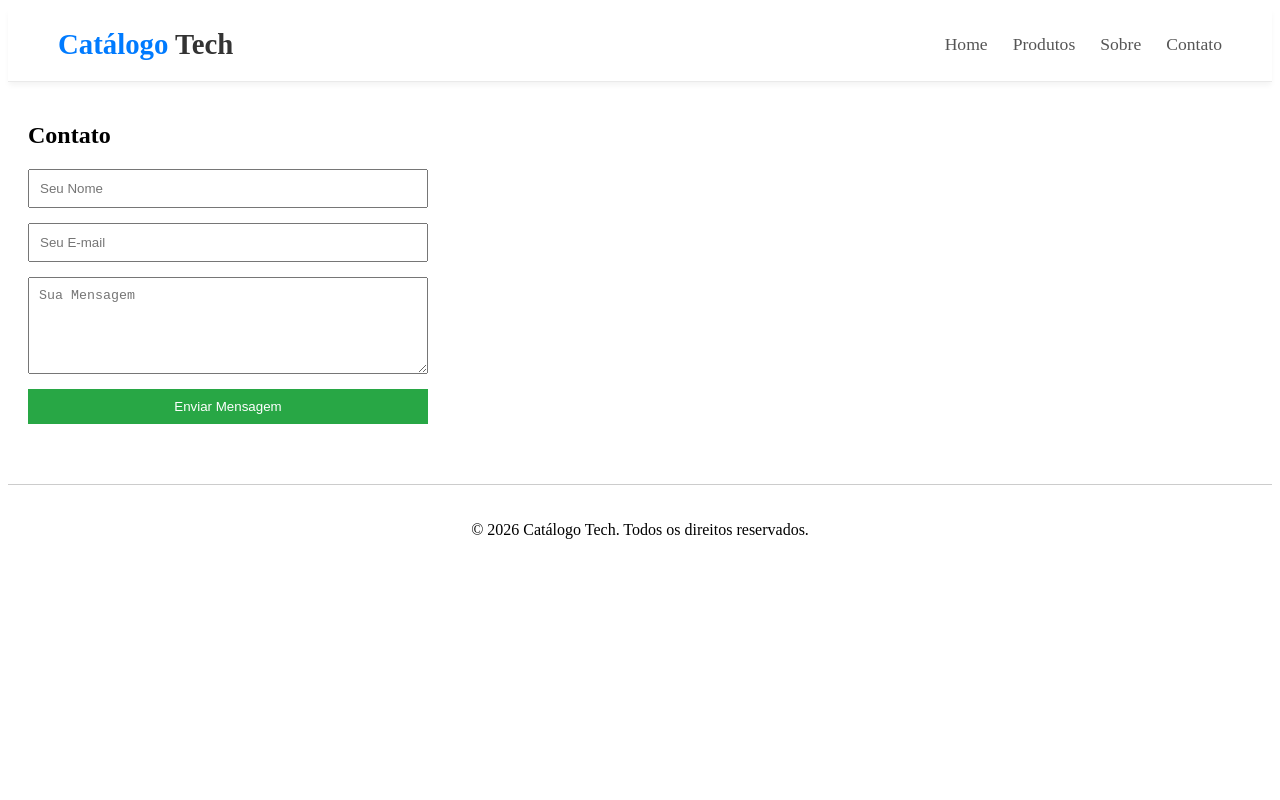
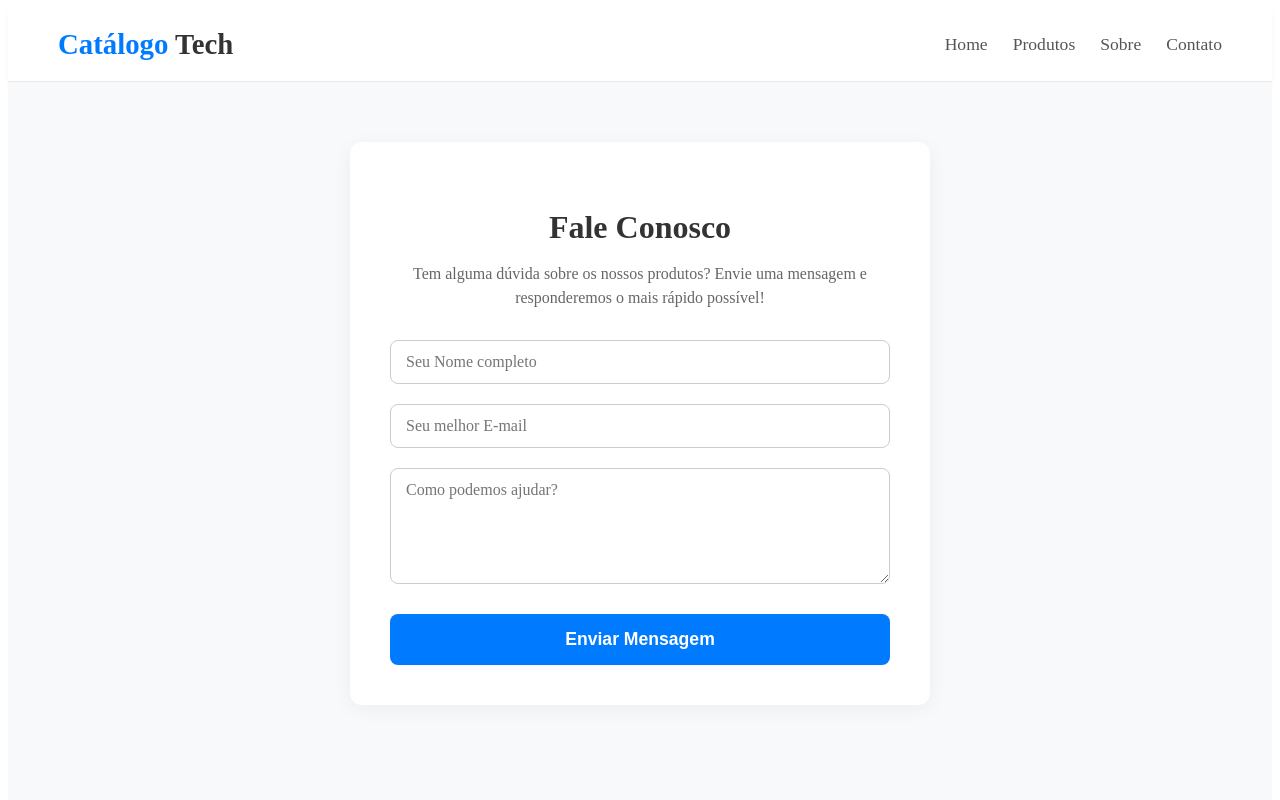
Before and after one commit to miguelgosbr/Atividade-07-11, a React (Vite) app in the folder atividade-react/: page /contato in a window 1280 px wide. Shown: the top 800 px of the page. Built offline with nearby package versions, Linux system fonts and the light colour scheme.

Commit message:
style: modernizacao do formulario de contato com layout em card e inputs estilizados

```diff
--- a/atividade-react/src/pages/Contato.jsx
+++ b/atividade-react/src/pages/Contato.jsx
@@ -1,13 +1,47 @@
 export default function Contato() {
+  const inputStyle = {
+    padding: '12px 15px',
+    border: '1px solid #ccc',
+    borderRadius: '8px',
+    fontSize: '1rem',
+    outline: 'none',
+    fontFamily: 'inherit'
+  };
+
   return (
-    <main style={{ padding: '20px' }}>
-      <h2>Contato</h2>
-      <form style={{ display: 'flex', flexDirection: 'column', gap: '15px', maxWidth: '400px' }}>
-        <input type="text" placeholder="Seu Nome" required style={{ padding: '10px' }} />
-        <input type="email" placeholder="Seu E-mail" required style={{ padding: '10px' }} />
-        <textarea placeholder="Sua Mensagem" required rows="5" style={{ padding: '10px' }}></textarea>
-        <button type="submit" style={{ padding: '10px', backgroundColor: '#28a745', color: 'white', border: 'none', cursor: 'pointer' }}>Enviar Mensagem</button>
-      </form>
+    <main style={{ padding: '60px 20px', display: 'flex', flexDirection: 'column', alignItems: 'center', backgroundColor: '#f8f9fa', minHeight: '80vh' }}>
+      <div style={{
+        backgroundColor: '#fff',
+        padding: '40px',
+        borderRadius: '12px',
+        boxShadow: '0 4px 20px rgba(0,0,0,0.05)',
+        width: '100%',
+        maxWidth: '500px'
+      }}>
+        <h2 style={{ textAlign: 'center', marginBottom: '15px', color: '#333', fontSize: '2rem' }}>Fale Conosco</h2>
+        <p style={{ textAlign: 'center', color: '#666', marginBottom: '30px', lineHeight: '1.5' }}>
+          Tem alguma dúvida sobre os nossos produtos? Envie uma mensagem e responderemos o mais rápido possível!
+        </p>
+        <form style={{ display: 'flex', flexDirection: 'column', gap: '20px' }}>
+          <input type="text" placeholder="Seu Nome completo" required style={inputStyle} />
+          <input type="email" placeholder="Seu melhor E-mail" required style={inputStyle} />
+          <textarea placeholder="Como podemos ajudar?" required rows="5" style={{ ...inputStyle, resize: 'vertical' }}></textarea>
+          <button type="submit" style={{
+            padding: '15px',
+            backgroundColor: '#007bff',
+            color: 'white',
+            border: 'none',
+            borderRadius: '8px',
+            fontSize: '1.1rem',
+            fontWeight: 'bold',
+            cursor: 'pointer',
+            marginTop: '10px',
+            transition: 'background-color 0.2s'
+          }}>
+            Enviar Mensagem
+          </button>
+        </form>
+      </div>
     </main>
   );
 }
```
